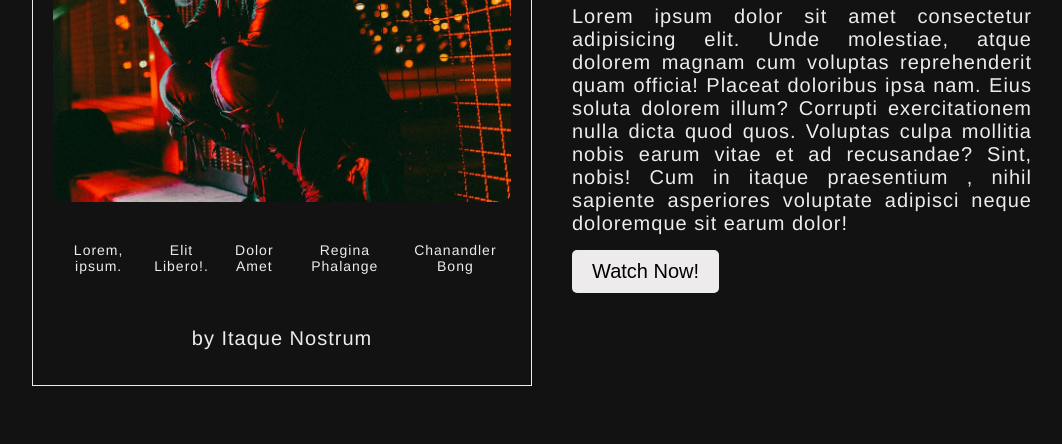
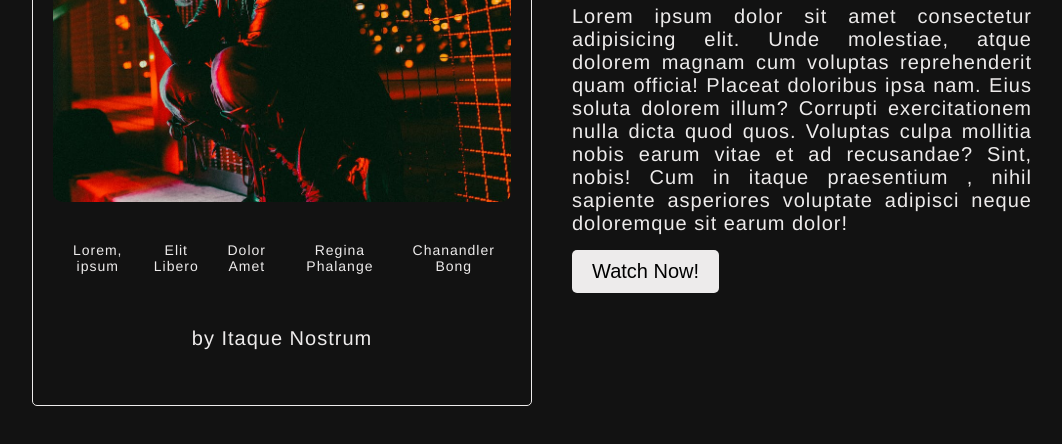
Before and after one commit to oguzhanozenc/video-trailer-popup, a plain HTML site: page index.html in a window 1280 px wide. Shown: the part 320-764 px from the top of the page, without its empty margins (108-1170 px from the left). Drawn offline with Linux system fonts and the light colour scheme.

Commit message:
Add files via upload

```diff
--- a/index.html
+++ b/index.html
@@ -20,8 +20,8 @@
             <div class="frameborder">
           <img src="./media/img.jpg" alt="movie-image" />
           <div class="cast">
-            <p>Lorem, ipsum.</p>
-            <p>Elit Libero!.</p>
+            <p>Lorem, ipsum</p>
+            <p>Elit Libero</p>
             <p>Dolor Amet</p>
             <p>Regina Phalange</p>
             <p>Chanandler Bong</p>
--- a/style.css
+++ b/style.css
@@ -111,8 +111,9 @@ body {
   text-align: center;
 }
 .frameborder {
-  border: 1px solid #edebeb;
-  padding: 1rem 1rem;
+  border: 0.5px solid #edebeb;
+  padding: 2rem 1rem;
+  border-radius: 0.25rem;
 }
 
 @media (max-width: 1000px) {
```
